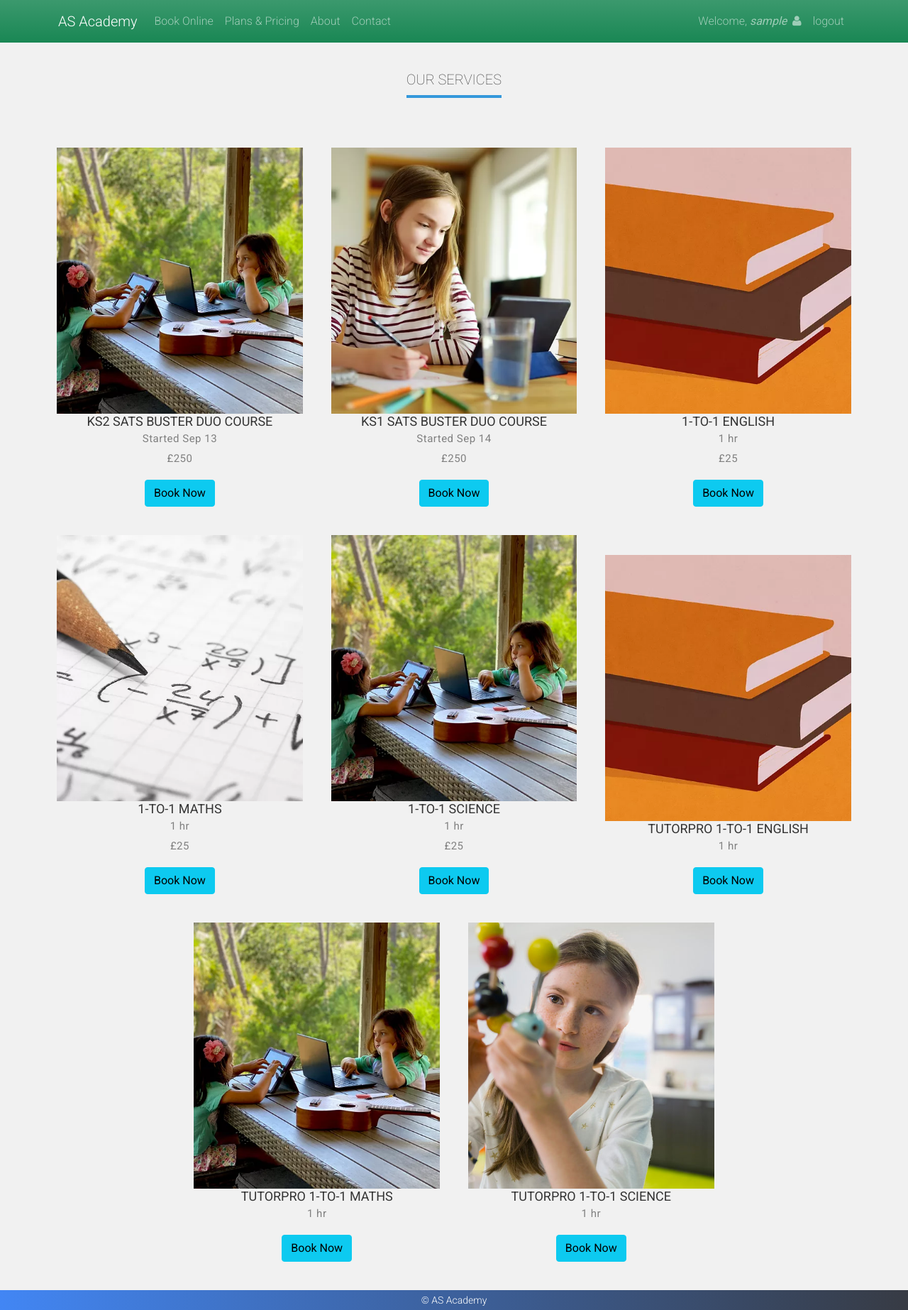
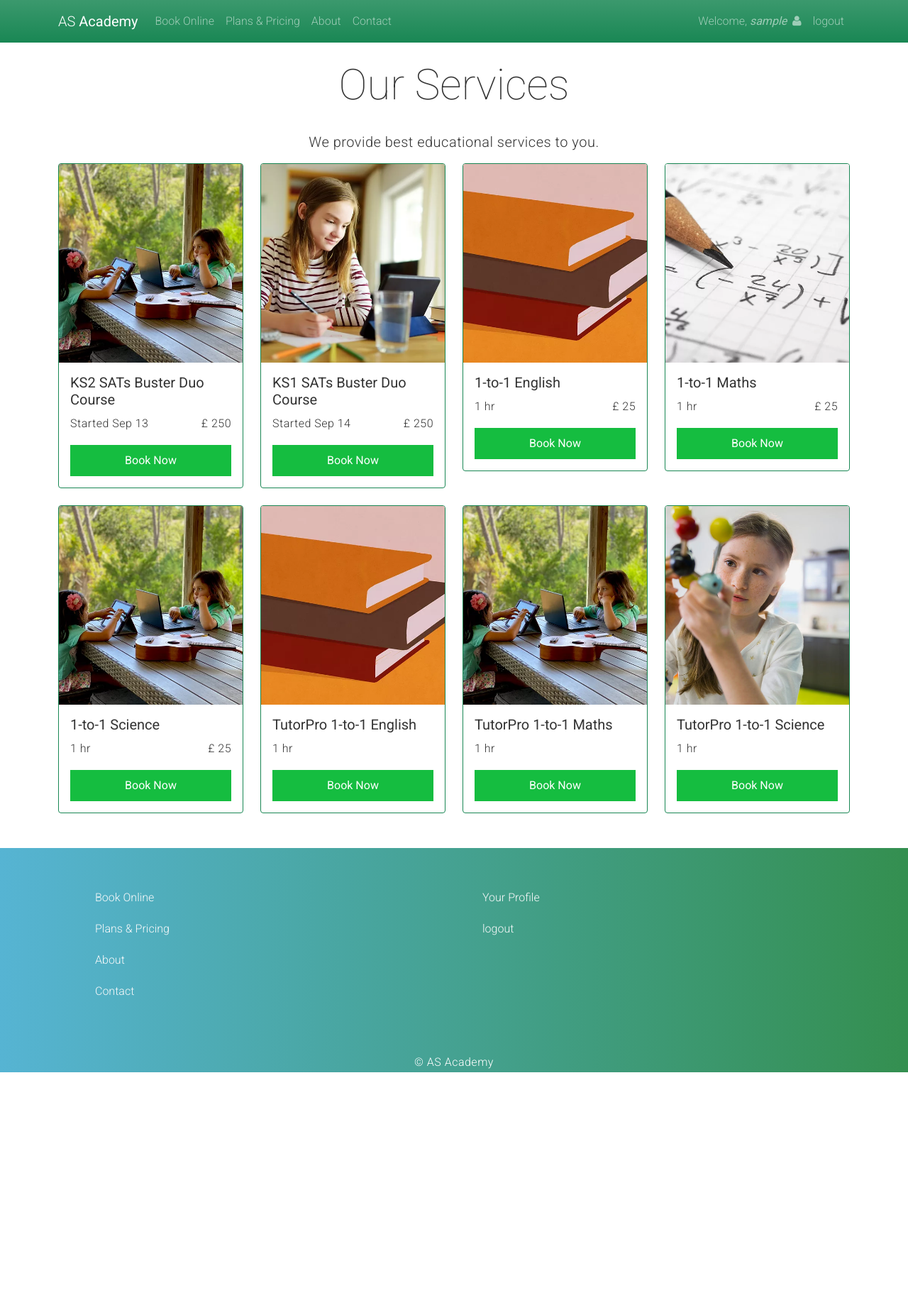
Before and after one commit to rising-stark/edtech_asacademy, a Django app: page /book/ in a window 1280 px wide. Shown: the whole page at 71% size. After the commit the page ends 1511 px from the top, so only its background shows below. Run offline with Django 3.2, Linux system fonts and the light colour scheme; the visitor is signed in with stand-in values (Sample User, id 1); some libraries are stand-ins or nearby versions.

Commit message:
more design changes

```diff
--- a/src/static/css/login.css
+++ b/src/static/css/login.css
@@ -9,7 +9,7 @@
 
 #login_section {
   position: relative;
-  min-height: 100vh;
+  min-height: 70vh;
   background-color: #ffffff;
   display: flex;
   justify-content: center;
--- a/src/static/css/style.css
+++ b/src/static/css/style.css
@@ -750,9 +750,6 @@ h4.media-heading {
 ========================================= */
 
 
-.footer {
-	text-align: center;
-}
 .footer .contact input {
 	width: 100%;
 	height: 50px;
@@ -926,9 +923,21 @@ vertical-align: middle;
 	justify-content: space-between !important;
 }
 
+.fixbottom {
+	padding-bottom: 2.5rem;
+}
+
 .footer {
-	background: #373B44;  /* fallback for old browsers */
-	background: -webkit-linear-gradient(to right, #4286f4, #373B44);  /* Chrome 10-25, Safari 5.1-6 */
-	background: linear-gradient(to right, #4286f4, #373B44); /* W3C, IE 10+/ Edge, Firefox 16+, Chrome 26+, Opera 12+, Safari 7+ */
+	background: #348F50;  /* fallback for old browsers */
+	background: -webkit-linear-gradient(to right, #56B4D3, #348F50);  /* Chrome 10-25, Safari 5.1-6 */
+	background: linear-gradient(to right, #56B4D3, #348F50); /* W3C, IE 10+/ Edge, Firefox 16+, Chrome 26+, Opera 12+, Safari 7+ */
 	color: #fff;
+	position: absolute;
+	bottom: 0;
+	width: 100%;
 }
+
+#page-container {
+	position: relative;
+	min-height: 100vh;
+}
--- a/src/templates/_base.html
+++ b/src/templates/_base.html
@@ -27,9 +27,10 @@
     {% endblock %}
 </head>
 <body>
-    <nav class="navbar  sticky-top navbar-expand-lg navbar-dark bg-success bg-gradient">
+    <div id="page-container">
+      <nav class="navbar sticky-top navbar-expand-lg navbar-dark bg-success bg-gradient">
           <div class="container">
-          <a class="navbar-brand" href="/">AS Academy</a>
+            <a class="navbar-brand " href="/">AS <strong>Academy</strong></a>
             <button class="navbar-toggler" type="button" data-bs-toggle="collapse" data-bs-target="#navbarSupportedContent" aria-controls="navbarSupportedContent" aria-expanded="false" aria-label="Toggle navigation">
               <span class="navbar-toggler-icon"></span>
             </button>
@@ -47,7 +48,7 @@
                       <li class="nav-item"><a class="nav-link" href="/logout">logout</a></li>
                     {% else %}
                       <li class="nav-item"><a class="nav-link" href="/login">Login</a></li>
-                    <li class="nav-item"><a class="nav-link" href="/signup">Signup</a></li>
+                      <li class="nav-item"><a class="nav-link btn btn-light text-black" href="/signup">Signup</a></li>
                     {% endif %}
                   </ul>
               </form>
@@ -69,10 +70,39 @@
 
       {% block content %}
       {% endblock %}
-
+    <div class="fixbottom"></div>
     <footer class="footer">
       <div class="container">
-        <small>&copy; AS Academy</small>
+        <div class="row p-4">
+          <div class="col p-4">
+            <ul class="flex-column">
+              <li class="nav-item">
+                <a class="nav-link link-light" href="#">Book Online</a>
+              </li>
+              <li class="nav-item">
+                <a class="nav-link link-light" href="#">Plans & Pricing</a>
+              </li>
+              <li class="nav-item">
+                <a class="nav-link link-light" href="#">About</a>
+              </li>
+              <li class="nav-item">
+                <a class="nav-link link-light" href="#">Contact</a>
+              </li>
+            </ul>
+          </div>
+          <div class="col p-4">
+            <ul class="flex-column">
+              {% if request.user.is_authenticated %}
+                <li class="nav-item"><a class="nav-link link-light" href="/profile">Your Profile</a></li>
+                <li class="nav-item"><a class="nav-link link-light" href="/logout">logout</a></li>
+              {% else %}
+                <li class="nav-item"><a class="nav-link link-light" href="/login">Login</a></li>
+                <li class="nav-item"><a class="nav-link link-light" href="/signup">Signup</a></li>
+              {% endif %}
+            </ul>
+          </div>
+        </div>
+        <p class="text-center mb-0">&copy; AS Academy</p>
       </div>
     </footer>
     <script src="http://code.jquery.com/jquery.min.js"></script>
@@ -101,11 +131,16 @@
     <script>
     jQuery(document).ready(function($) {
         "use strict";
-        jQuery("a[data-rel^='prettyPhoto']").prettyPhoto({ social_tools: false });
+        $('.fixbottom').first().css({
+          'padding-bottom': ($(".footer").first().height() + 25) + 'px',
+        });
+
+        //jQuery("a[data-rel^='prettyPhoto']").prettyPhoto({ social_tools: false });
     });
     </script>
     {% block page_footer_scripts %}
     {% endblock %}
+  </div> <!-- page container should contain all the content to fix footer position -->
 </body>
 
 </html>
--- a/src/templates/booknow.html
+++ b/src/templates/booknow.html
@@ -7,67 +7,31 @@
 {% endblock %}
 
 {% block content %}
-<div class="services">
-  <h1>Our Services</h1>
-  <div class="cen">
-    <div class="service">
-      <img src="/static/img/1.webp">
-      <h2>KS2 SATs Buster Duo Course</h2>
-      <p>Started Sep 13
-        <br>
-        £250</p>
-      <a class="btn btn-info" href="/booknow">Book Now</a>
+<div class="container">
+  <div class="row mt-4">
+    <div class="col text-center">
+      <h1>Our Services</h1>
+      <p class="lead">We provide best educational services to you.</p>
     </div>
-    <div class="service">
-      <img src="/static/img/2.webp">
-      <h2>KS1 SATs Buster Duo Course</h2>
-      <p>Started Sep 14
-        <br>
-        £250</p>
-      <a class="btn btn-info" href="/booknow">Book Now</a>
-    </div>
-    <div class="service">
-      <img src="/static/img/3.webp">
-      <h2>1-to-1 English</h2>
-      <p>1 hr
-        <br>
-        £25</p>
-      <a class="btn btn-info" href="/booknow">Book Now</a>
-    </div>
-    <div class="service">
-      <img src="/static/img/4.webp">
-      <h2>1-to-1 Maths</h2>
-      <p>1 hr
-        <br>
-        £25</p>
-      <a class="btn btn-info" href="/booknow">Book Now</a>
-    </div>
-    <div class="service">
-      <img src="/static/img/5.webp">
-      <h2>1-to-1 Science</h2>
-      <p>1 hr
-        <br>
-        £25</p>
-      <a class="btn btn-info" href="/booknow">Book Now</a>
-    </div>
-    <div class="service">
-      <img src="/static/img/6.webp">
-      <h2>TutorPro 1-to-1 English</h2>
-      <p>1 hr</p>
-      <a class="btn btn-info" href="/booknow">Book Now</a>
-    </div>
-    <div class="service">
-      <img src="/static/img/7.webp">
-      <h2>TutorPro 1-to-1 Maths</h2>
-      <p>1 hr</p>
-      <a class="btn btn-info" href="/booknow">Book Now</a>
-    </div>
-    <div class="service">
-      <img src="/static/img/8.webp">
-      <h2>TutorPro 1-to-1 Science</h2>
-      <p>1 hr</p>
-      <a class="btn btn-info" href="/booknow">Book Now</a>
-    </div>
+  </div>
+  <div class="row d-flex">
+    {% for item in items %}
+      <div class="col-3 pl-4 pr-4 pb-4">
+        <div class="card rounded border border-success">
+          <img class="card-img-top" src="{% static item.img %}">
+          <div class="card-body">
+            <h5 class="card-title">{{ item.title }}</h5>
+            <div class="card-text">
+              <div class="d-flex justify-content-between">
+                <p>{{ item.time }}</p>
+                <p>{{ item.price }}</p>
+              </div>
+              <a class="btn btn-primary w-100" href="/booknow">Book Now</a>
+            </div>
+          </div>
+        </div>
+      </div>
+  {% endfor %}
   </div>
 </div>
 {% endblock %}
--- a/src/templates/index.html
+++ b/src/templates/index.html
@@ -8,9 +8,9 @@
     header#top {
         /* background: url("{% static 'images/header.png' %}") 50% 0 no-repeat fixed;
         background-size: cover; */
-        background: #373B44;  /* fallback for old browsers */
-        background: -webkit-linear-gradient(to right, #4286f4, #373B44);  /* Chrome 10-25, Safari 5.1-6 */
-        background: linear-gradient(to right, #4286f4, #373B44); /* W3C, IE 10+/ Edge, Firefox 16+, Chrome 26+, Opera 12+, Safari 7+ */
+        background: #348F50;  /* fallback for old browsers */
+        background: -webkit-linear-gradient(to right, #56B4D3, #348F50);  /* Chrome 10-25, Safari 5.1-6 */
+        background: linear-gradient(to right, #56B4D3, #348F50); /* W3C, IE 10+/ Edge, Firefox 16+, Chrome 26+, Opera 12+, Safari 7+ */
     }
 
     .contact{
--- a/src/views.py
+++ b/src/views.py
@@ -7,7 +7,16 @@ def index(request):
 	return render(request, "index.html")
 
 def booknow(request):
-	return render(request, "booknow.html")
+	return render(request, "booknow.html", {"items": [
+        {"img": "img/1.webp", "title": "KS2 SATs Buster Duo Course", "time": "Started Sep 13", "price": "£ 250"},
+        {"img": "img/2.webp", "title": "KS1 SATs Buster Duo Course", "time": "Started Sep 14", "price": "£ 250"},
+        {"img": "img/3.webp", "title": "1-to-1 English", "time": "1 hr", "price": "£ 25"},
+        {"img": "img/4.webp", "title": "1-to-1 Maths", "time": "1 hr", "price": "£ 25"},
+        {"img": "img/5.webp", "title": "1-to-1 Science", "time": "1 hr", "price": "£ 25"},
+        {"img": "img/6.webp", "title": "TutorPro 1-to-1 English", "time": "1 hr", "price": ""},
+        {"img": "img/7.webp", "title": "TutorPro 1-to-1 Maths", "time": "1 hr", "price": ""},
+        {"img": "img/8.webp", "title": "TutorPro 1-to-1 Science", "time": "1 hr", "price": ""},
+	]})
 
 def planspricing(request):
 	return render(request, "planspricing.html")
```
Also changed, not shown: src/static/css/about.css (+0 -9 lines), src/templates/about.html (+21 -15 lines), src/templates/addchild.html (+10 -4 lines), src/templates/contact.html (+11 -7 lines), src/templates/planspricing.html (+6 -5 lines), src/templates/profile.html (+20 -12 lines), src/static/img/about-2.jpg (added). Lines whose indentation alone changed are shown as unchanged.
